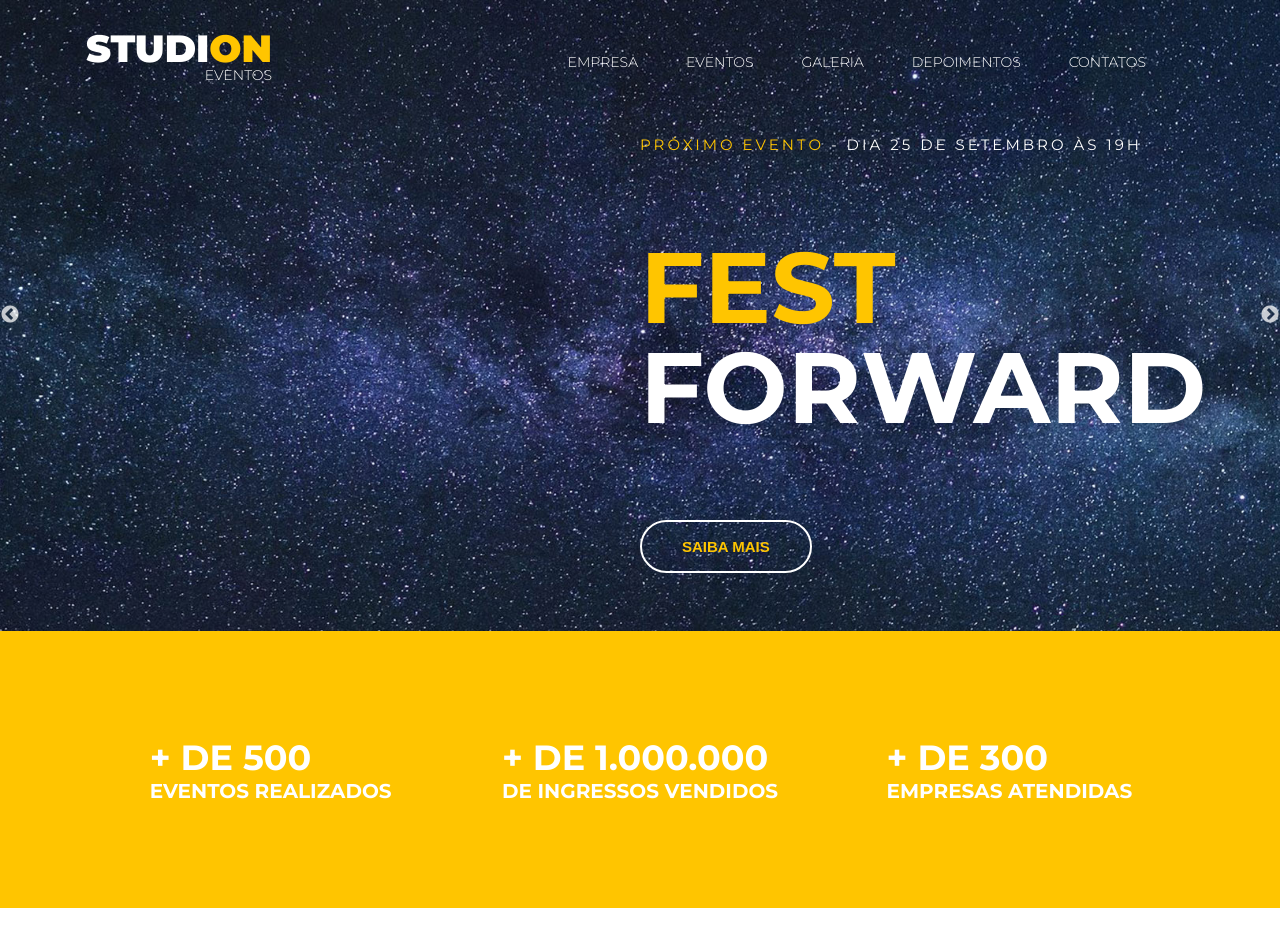
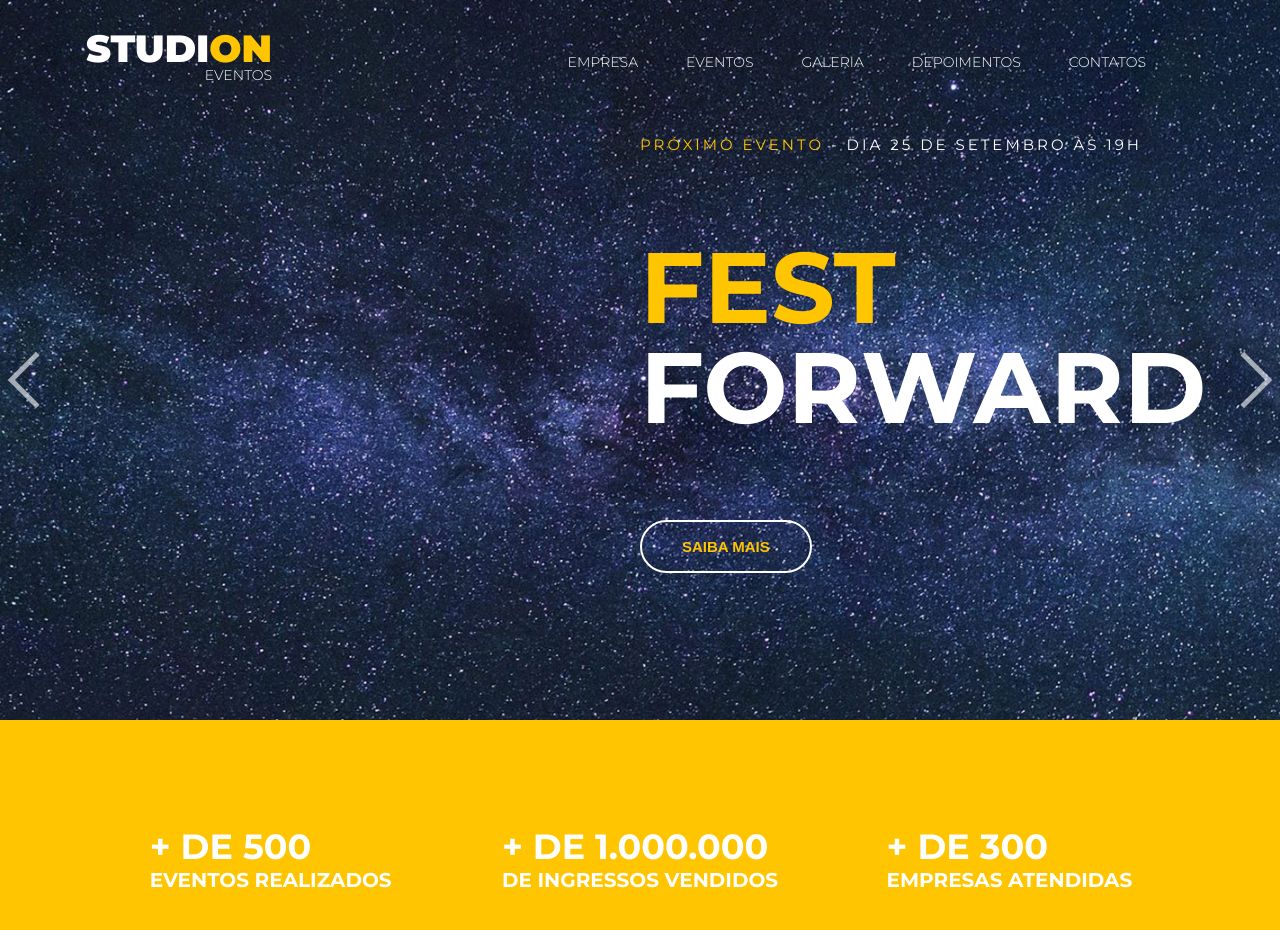
Before and after one commit to cristian-sbardelotto/studion, a website: page src/index.html in a window 1280 px wide. Shown: the top 930 px of the page. Drawn offline with nearby package versions, Linux system fonts and the light colour scheme.

Commit message:
feat(submit, carousel): added the email submit to the footer and completed the carousel

```diff
--- a/src/css/_home.css
+++ b/src/css/_home.css
@@ -3,13 +3,30 @@
     color: #fff;
 }
 
+.slider__prev-arrow,
+.slider__next-arrow {
+    width: 2.5rem;
+    height: 2.5rem;
+    border: 5px solid white;
+    border-right: unset;
+    border-bottom: unset;
+    opacity: 0.6;
+}
+
 .slider__prev-arrow {
     z-index: 1;
-    left: 0;
+    left: 1rem;
+    transform: rotate(-45deg);
 }
 
-.slick-next {
-    right: 0;
+.slider__next-arrow {
+    right: 1rem;
+    transform: rotate(135deg);
+}
+
+.slider__prev-arrow::before,
+.slider__next-arrow::before {
+    content: "";
 }
 
 .slide {
@@ -21,6 +38,7 @@
     height: 100%;
     object-fit: cover;
     object-position: center;
+    height: 90vh;
 }
 
 .slide__copy {
--- a/src/index.html
+++ b/src/index.html
@@ -151,7 +151,7 @@
         <label for="email">receba news e promoções</label>
         <div class="footer__email">
           <input id="email" type="email" placeholder="email" />
-          <button type="submit">
+          <button class="footer__form-button" type="submit">
             <i class="fa-solid fa-paper-plane fa-2x"></i>
           </button>
         </div>
--- a/src/script.js
+++ b/src/script.js
@@ -3,8 +3,22 @@ $(document).ready(() => {
     dots: false,
     autoplay: true,
     prevArrow: '<button type="button" class="slick-prev slider__prev-arrow">Previous</button>',
-    nextArrow: '<button type="button" class="slick-next slider__prev-next">Next</button>'
+    nextArrow: '<button type="button" class="slick-next slider__next-arrow">Next</button>'
   };
+  $('.slider').slick(slickOptions);
 
-  $('.slider').slick(slickOptions);
+  $('.footer__form-button').on('click', () => {
+    const email = $('#email').val();
+    email.send({
+      Host: "smtp.yourisp.com",
+      Username: "username",
+      Password: "password",
+      To: 'them@website.com',
+      From: "you@isp.com",
+      Subject: "This is the subject",
+      Body: "And this is the body",
+    }).then(
+      message => alert(message)
+    );
+  });
 });
```
